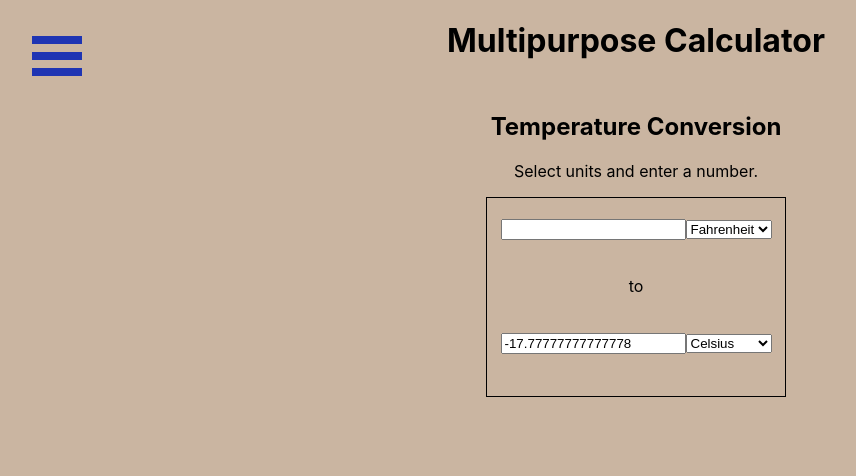
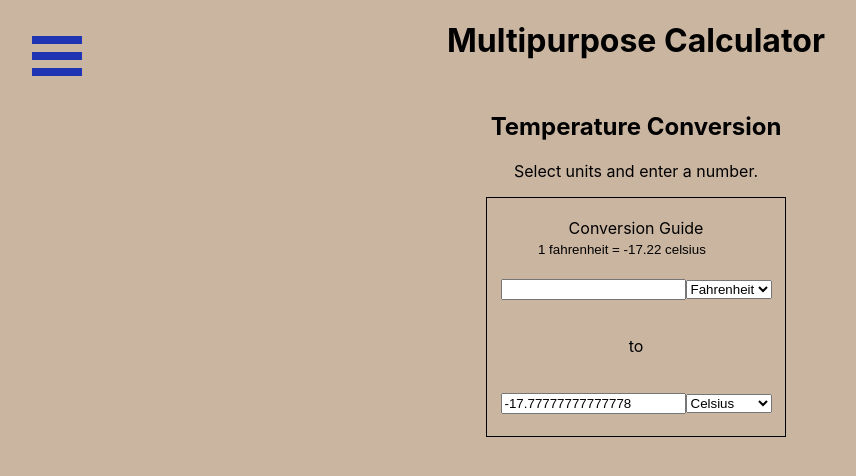
Before and after one commit to F1TR4t/SWE632_Calculator, a React (Create React App) app: page /Temperature in a window 1280 px wide. Shown: the top 476 px of the page, without its empty margins (4-860 px from the left). Built offline with nearby package versions, Linux system fonts and the light colour scheme.

Commit message:
Added Conversion Guide to Temperature.js

```diff
--- a/src/Components/Conversion/Temperature.js
+++ b/src/Components/Conversion/Temperature.js
@@ -14,6 +14,7 @@ import React, { useState , useEffect} from 'react';
     //The input value is stored when conversion happens.
     //This allows for conversion when units are changed
     const[reValue, setReValue] = useState(0);
+    const [tutValue, setTutValue] = useState('');
 
     //conversion occurs by conditionals
     //check first/top measurement, then select conversion based on second
@@ -23,46 +24,49 @@ import React, { useState , useEffect} from 'react';
        if(values1 === "Fahrenheit"){
            if(values2 === "Celsius"){
                const result = (i -32)* (5/9);
-
                setoutValue(result);
+               setTutValue('1 fahrenheit = -17.22 celsius');
            }
            else if(values2 === "Kelvin"){
                 const result = ( i - 32) * (5/9) + 273.15;
-
                 setoutValue(result);
+                setTutValue('1 fahrenheit = 255.92777 kelvin');
             }
            else if(values2 === "Fahrenheit"){
                setoutValue(i);
+               setTutValue('                 1 fahrenheit');
            }
        }
        else if(values1 === "Celsius"){
            if(values2 === "Fahrenheit"){
                const result = (i*(9/5))+32;
-
                setoutValue(result);
+               setTutValue('     1 celsius = 33.8 fahrenheit');
            }
            else if(values2 === "Kelvin"){
                 const result = i + 273.15;
-
                 setoutValue(result);
+                setTutValue('      1 celsius = 1273.15 kelvin');
             }
            else if(values2 === "Celsius"){
                setoutValue(i);
+               setTutValue('                 1 celsius');
            }
        }
        else if(values1 === "Kelvin"){
             if(values2 === "Fahrenheit"){
                 const result = (i - 273.15) * (9/5) + 32 ;
-
                 setoutValue(result);
+                setTutValue('1 kelvin = -457.86999 fahrenheit');
             }
             else if(values2 === "Celsius"){
                 const result = i -273.15;
-
                 setoutValue(result);
+                setTutValue('      1 kelvin = -272.15 celsius');
             }
             else if(values2 === "Kelvin"){
                 setoutValue(i);
+                setTutValue('                 1 kelvin');
             }
         }
     }
@@ -75,8 +79,14 @@ import React, { useState , useEffect} from 'react';
     const styles = {
             border: '1px solid rgba(0, 0, 0, 1.00)',
             width: '300px',
-            height: '200px',
+            height: '240px',
        };
+
+    const conversionGuide = {
+        border: '0px',
+        background: 'transparent',
+        width: '200px',
+    };
     //render/html for Temperature Conversion
     //Two Dropdown boxes to pick measurement types
     // An input text field to enter a number (top).
@@ -88,6 +98,10 @@ import React, { useState , useEffect} from 'react';
             <body style={styles}>
             <br></br>
             <div>
+            <div> Conversion Guide
+                <input style = {conversionGuide} type = "text" value={tutValue} readonly = "readonly"/>
+            </div>
+            <br></br>
                 <form>
                     <input type="text" id = "initial temperature" type='number' onChange={e => temperatureConvert(e.target.value)}/>
                     <select id = "temperatureType1" onChange={e => setValues1(e.target.value)}>
```
